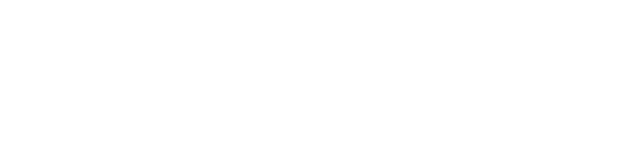
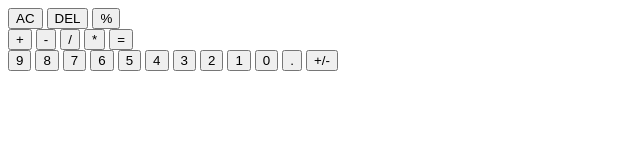
Before and after one commit to brbfishdrown/odin-calculator, a plain HTML site: page index.html in a window 1280 px wide. Shown: the whole page, without its empty margins (0-640 px from the left). Drawn offline with Linux system fonts and the light colour scheme.

Commit message:
Set up calculator layout and buttons

```diff
--- a/index.html
+++ b/index.html
@@ -11,7 +11,38 @@
 </head>
 
 <body>
-
+    <div class="calculator">
+        <div class="expression"></div>
+        <div class="display"></div>
+        <div class="functions">
+            <button>AC</button>
+            <button>DEL</button>
+            <button>%</button>
+        </div>
+        <div class="lower-half">
+            <div class="operations">
+                <button>+</button>
+                <button>-</button>
+                <button>/</button>
+                <button>*</button>
+                <button>=</button>
+            </div>
+            <div class="values">
+                <button>9</button>
+                <button>8</button>
+                <button>7</button>
+                <button>6</button>
+                <button>5</button>
+                <button>4</button>
+                <button>3</button>
+                <button>2</button>
+                <button>1</button>
+                <button>0</button>
+                <button>.</button>
+                <button>+/-</button>
+            </div>
+        </div>
+    </div>
 </body>
 
 </html>
```
